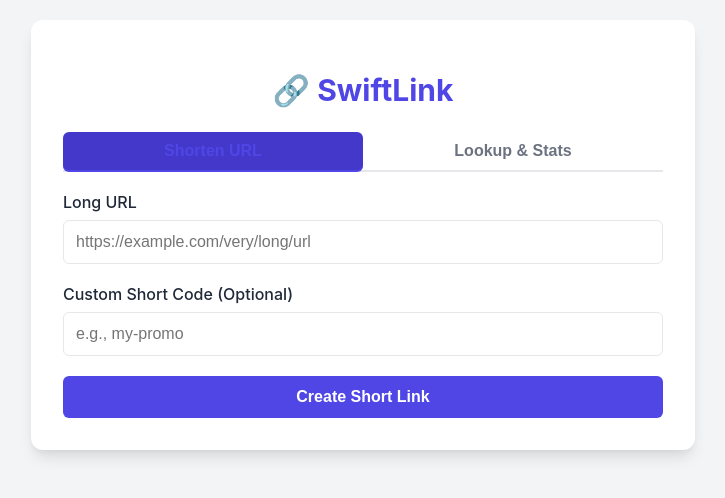
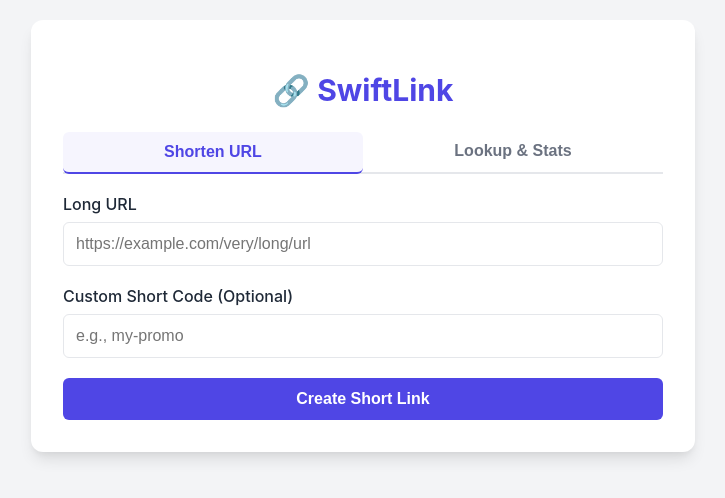
Before and after one commit to JanzenZhang/short-url-service, a plain HTML site: page static/index.html in a window 1280 px wide. In both pictures the pointer is over the button "Shorten URL". Shown: the whole page, without its empty margins (277-1002 px from the left). Drawn offline with Linux system fonts and the light colour scheme.

Commit message:
UI Fix: Improve tab button hover contrast

```diff
--- a/static/index.html
+++ b/static/index.html
@@ -60,6 +60,12 @@
             font-weight: 600;
             color: var(--text-light);
             transition: all 0.2s;
+            border-bottom: 2px solid transparent;
+        }
+
+        .tab-btn:hover {
+            color: var(--primary);
+            background-color: rgba(79, 70, 229, 0.05);
         }
 
         .tab-btn.active {
```
